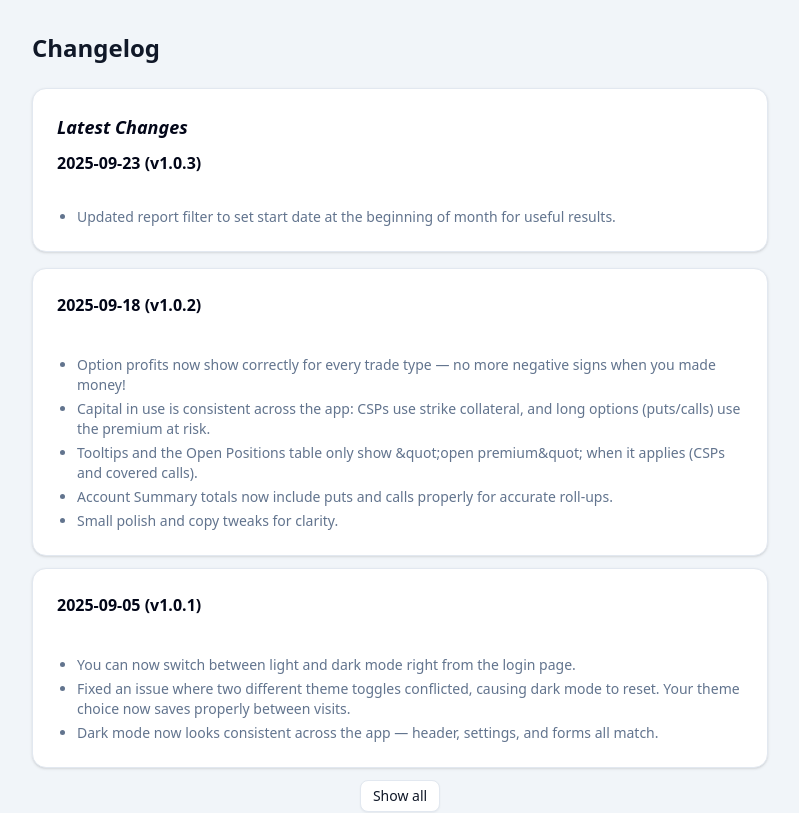
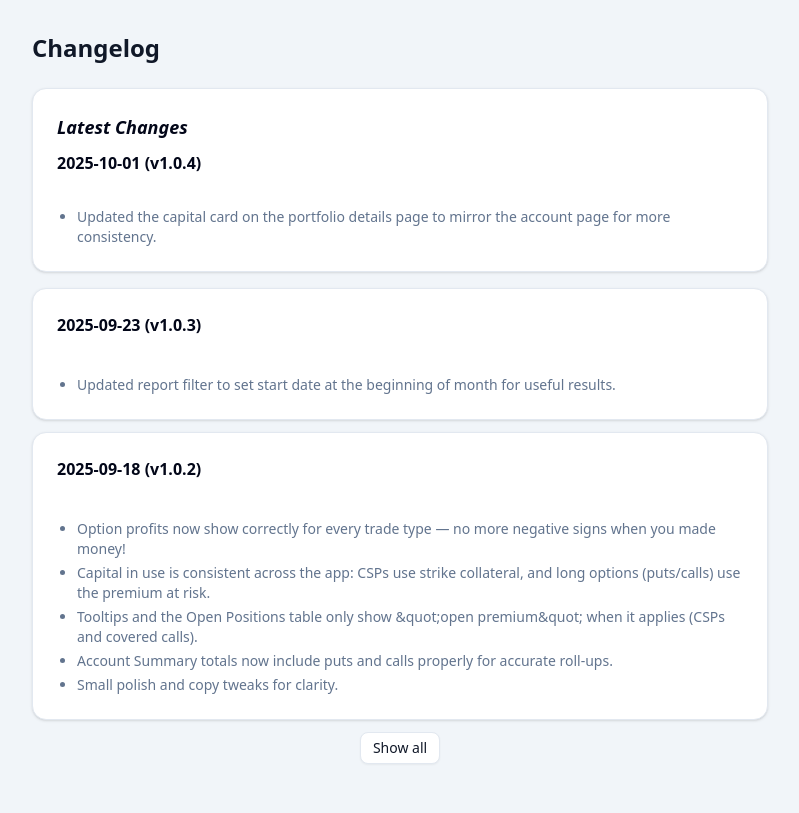
Before and after one commit to boostmx/wheel-strat-tracker, a Next.js app: page /changelog in a window 1280 px wide. Shown: the top 813 px of the page, without its empty margins (240-1039 px from the left). Built offline with nearby package versions, Linux system fonts and the light colour scheme; no server answers.

Commit message:
changelog: update changelog

```diff
--- a/src/data/changelog.ts
+++ b/src/data/changelog.ts
@@ -5,6 +5,13 @@ export interface ChangelogEntry {
 }
 
 export const changelog: ChangelogEntry[] = [
+  {
+    date: "2025-10-01",
+    version: "v1.0.4",
+    highlights: [
+      "Updated the capital card on the portfolio details page to mirror the account page for more consistency.",
+    ],
+  },
   {
     date: "2025-09-23",
     version: "v1.0.3",
```
